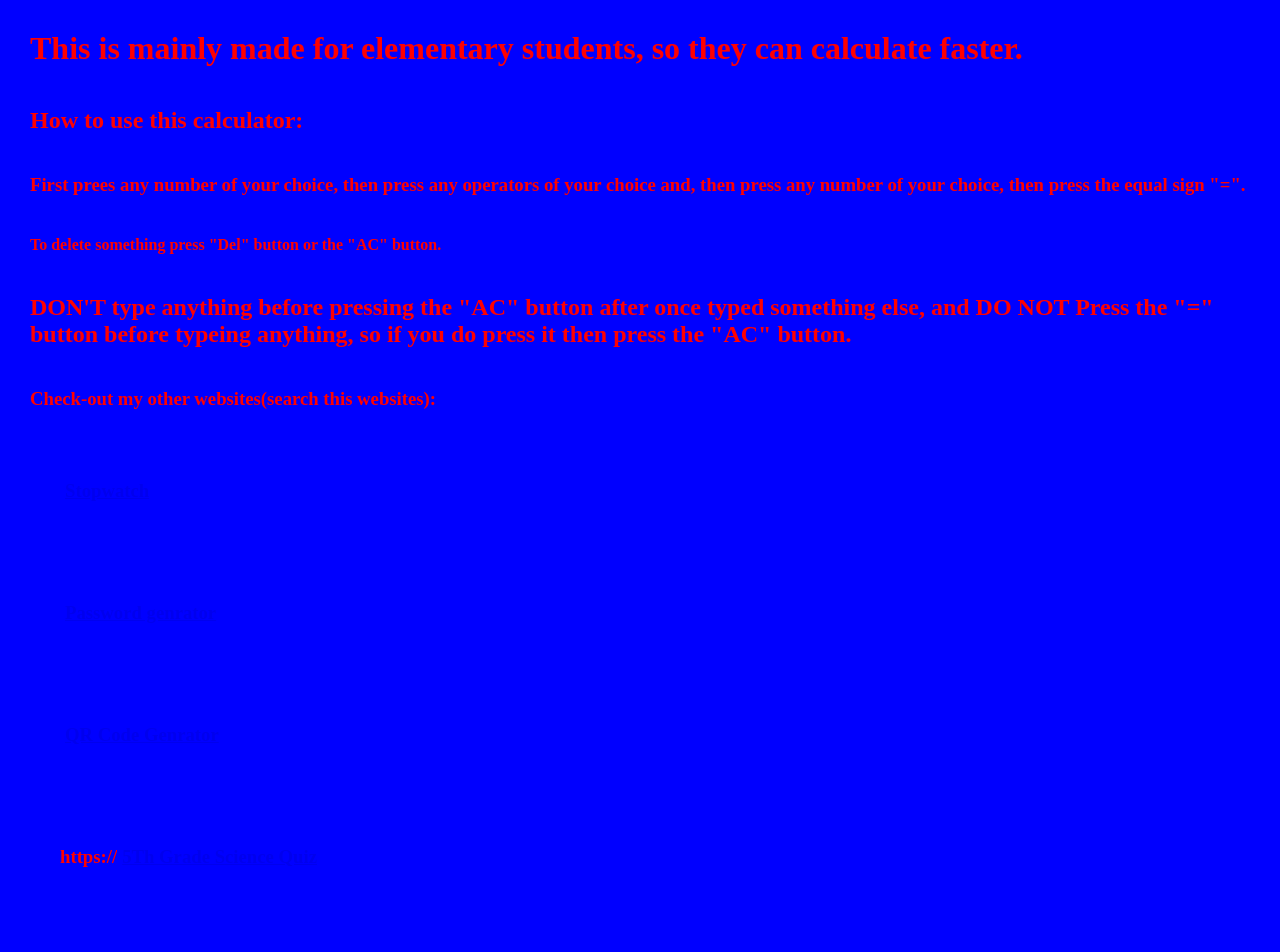
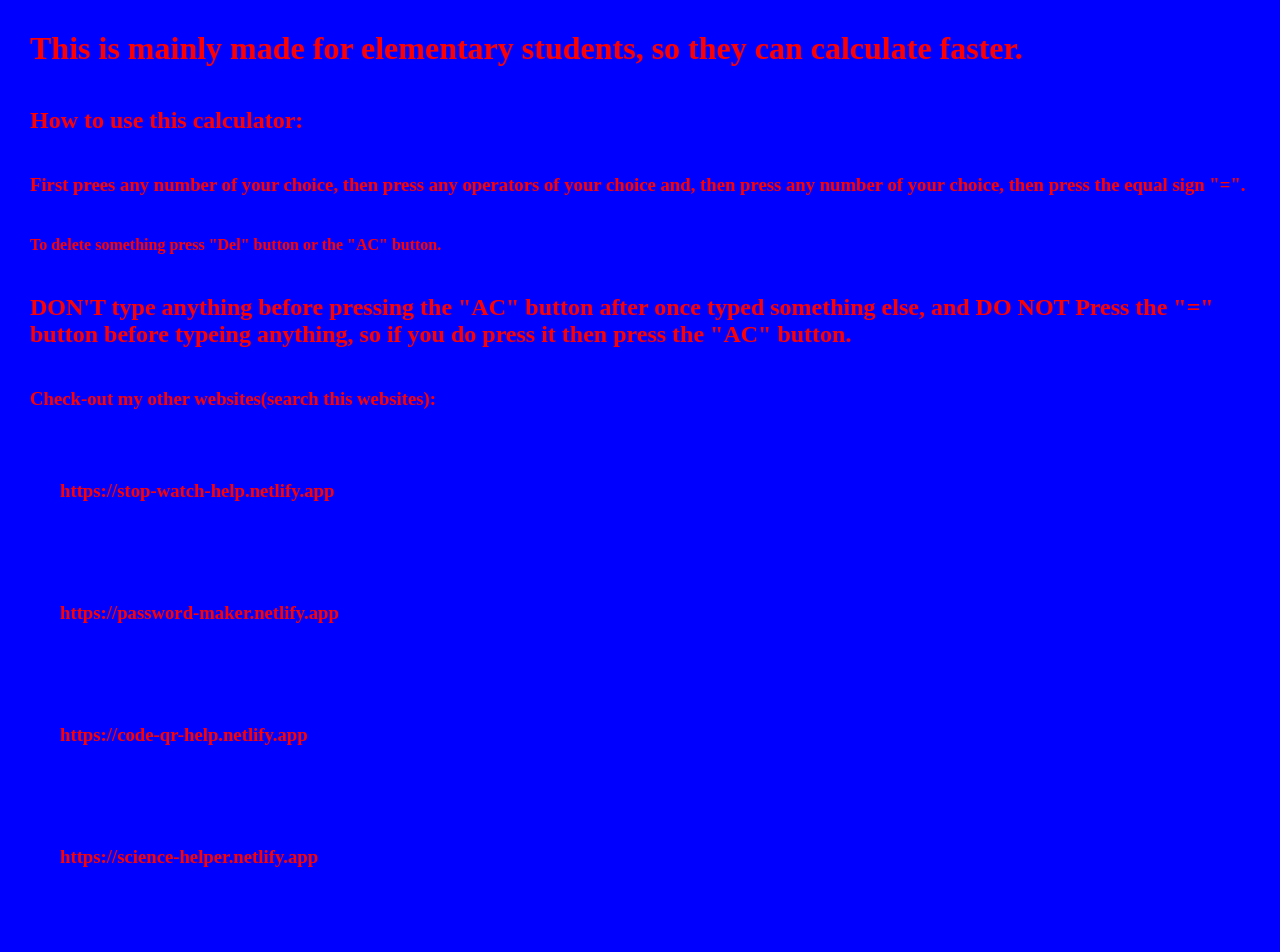
Before and after one commit to Bhavy0309/why, a plain HTML site: page aboutme.html in a window 1280 px wide. Shown: the top 952 px of the page. Drawn offline with Linux system fonts and the light colour scheme.

Commit message:
Update aboutme.html

```diff
--- a/aboutme.html
+++ b/aboutme.html
@@ -14,10 +14,10 @@
 <h4 class="do">To delete something press "Del" button or the "AC" button.</h4>
 <h2 class="do">DON'T type anything before pressing the "AC" button after once typed something else, and DO NOT Press the "=" button before typeing anything, so if you do press it then press the "AC" button.</h2>
 <h3 class="do">Check-out my other websites(search this websites):</h3>
-<h3 class="sss"><a href="https://stop-watch-help.netlify.app" >Stopwatch</a></h3>
-<h3 class="sss"><a href="https://password-maker.netlify.app" >Password genrator</a></h3>
-<h3 class="sss"><a href="https://code-qr-help.netlify.app" >QR Code Genrator</a></h3>
-<h3 class="sss">https://<a href="https://science-helper.netlify.app" >5Th Grade Science Quiz</a></h3>
+<h3 class="sss">https://stop-watch-help.netlify.app</h3>
+<h3 class="sss"> https://password-maker.netlify.app</h3>
+<h3 class="sss">https://code-qr-help.netlify.app</h3>
+<h3 class="sss">https://science-helper.netlify.app</h3>
 <h3 class="sss"><a href="https://math-helper-ai.netlify.app" >5Th Grade Math Quiz</a></h3>
 <h3 class="sss"><a href="https://number-guessing-ai.netlify.app" >Number game</a></h3>
 <h3 class="sss"><a href="https://tic-tac-toe-game-ing.netlify.app" >Tic Tac Toe</a></h3>
```
